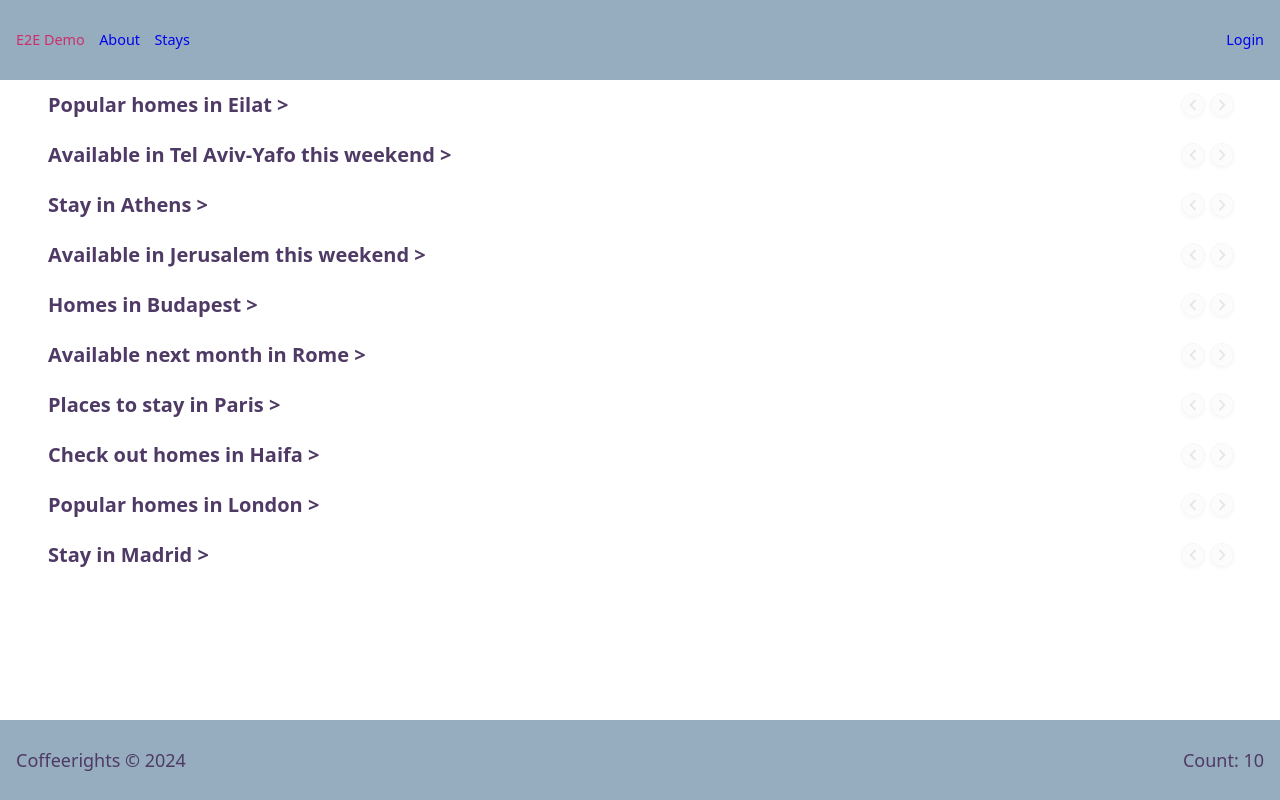
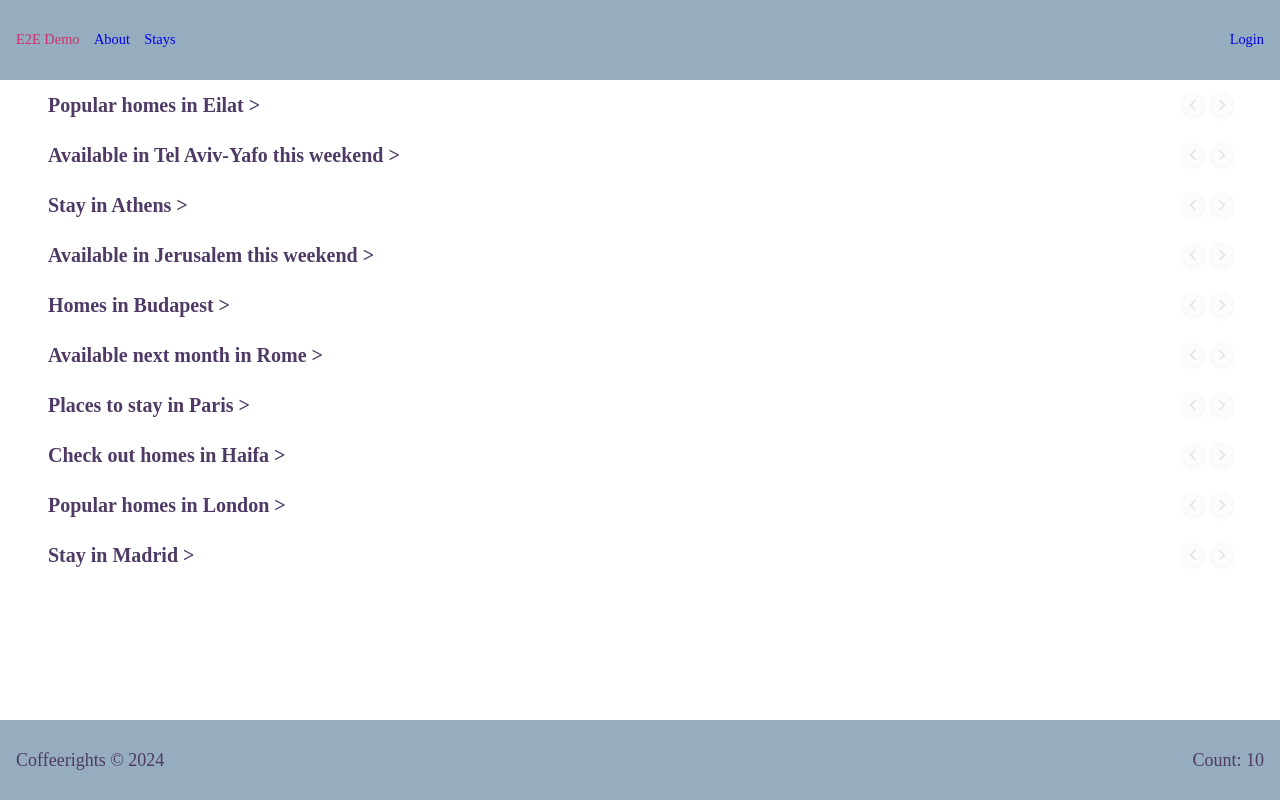
Before and after one commit to nevo0309/AirStay-frontend, a React (Vite) app: page / in a window 1280 px wide. Built offline with nearby package versions, Linux system fonts and the light colour scheme.

Commit message:
Change font

```diff
--- a/src/assets/styles/basics/_base.scss
+++ b/src/assets/styles/basics/_base.scss
@@ -10,8 +10,7 @@
 body {
   margin: 0 auto;
 
-  font-family: system-ui, -apple-system, BlinkMacSystemFont, 'Segoe UI', Roboto, Oxygen, Ubuntu,
-    Cantarell, 'Open Sans', 'Helvetica Neue', sans-serif;
+  font-family: poppins;
   font-size: rem(18px);
 }
 
```
